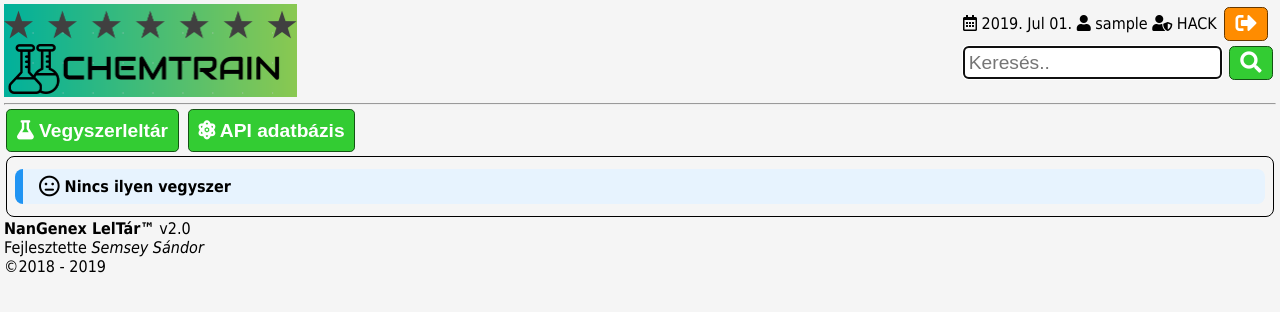
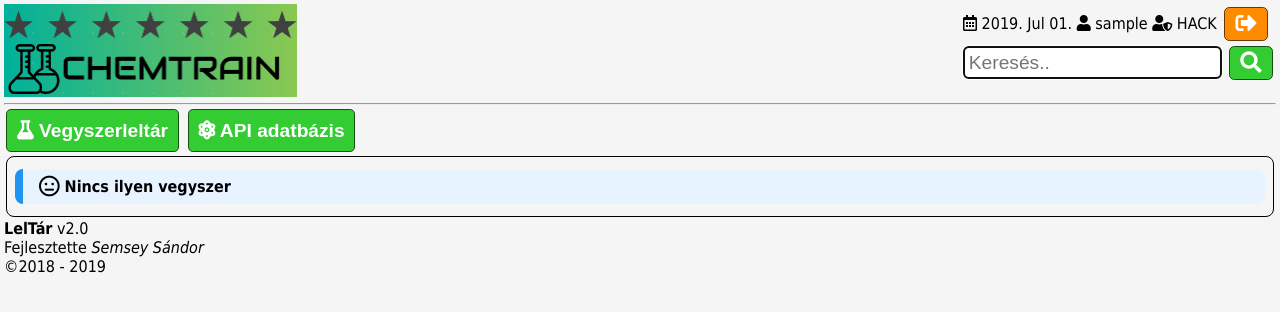
Before and after one commit to semseysandor/chem-inventory_original, a PHP site: page /index.php in a window 1280 px wide. Shown: the top 312 px of the page. Run offline with PHP 8.4, Linux system fonts and the light colour scheme; the visitor is signed in with stand-in values (Sample User, id 1); data that the repository does not hold is empty; some libraries are stand-ins or nearby versions.

Commit message:
Update footer.php

```diff
--- a/templates/footer.php
+++ b/templates/footer.php
@@ -1,5 +1,5 @@
 <footer>
-	<div><strong>NanGenex LelTár&trade;<wbr></strong> v2.0</div>
+	<div><strong>LelTár</strong> v2.0</div>
 	<div>
 		<div class="rwd">Fejlesztette </div>
 		<div class="rwd"><em>Semsey Sándor</em></div>
```
